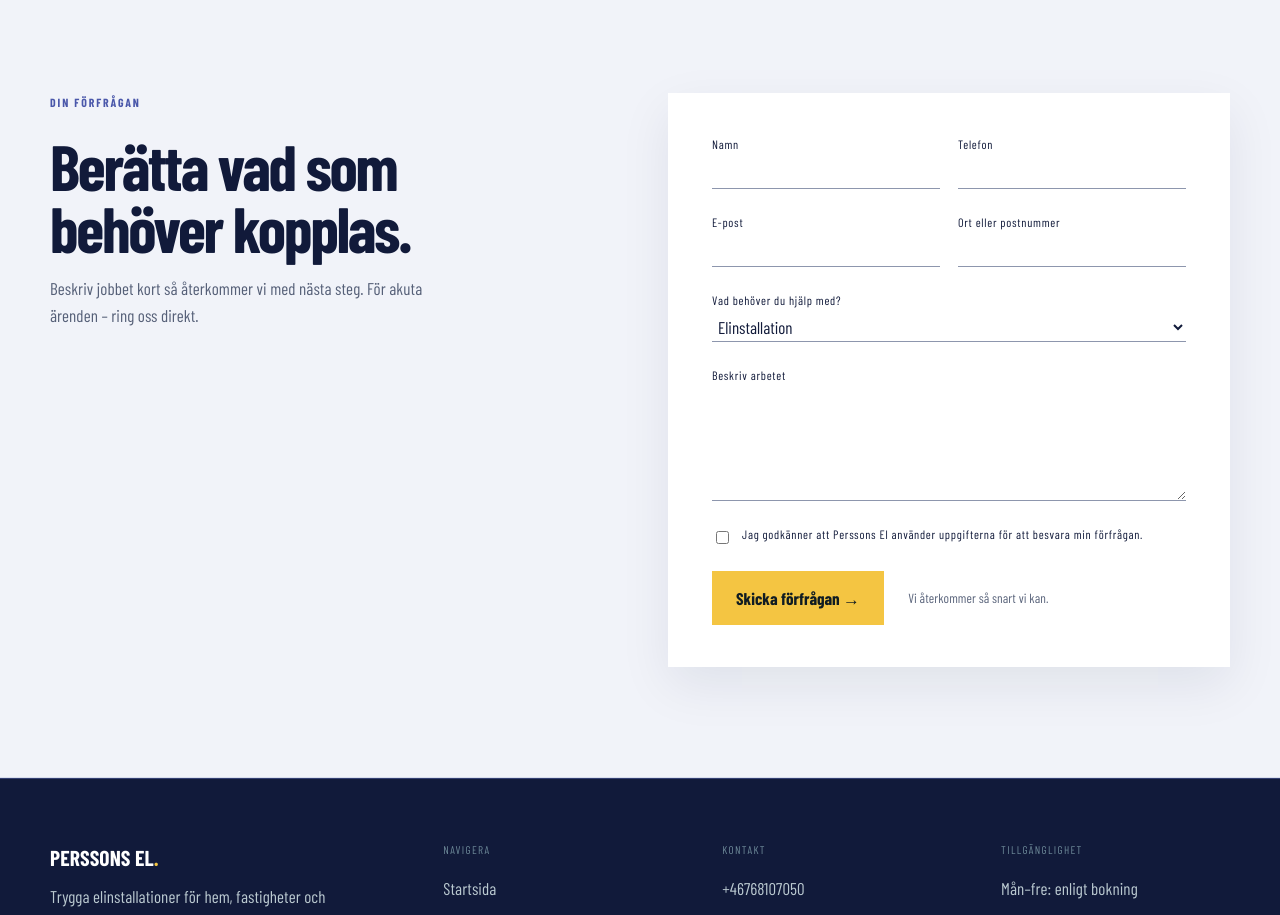
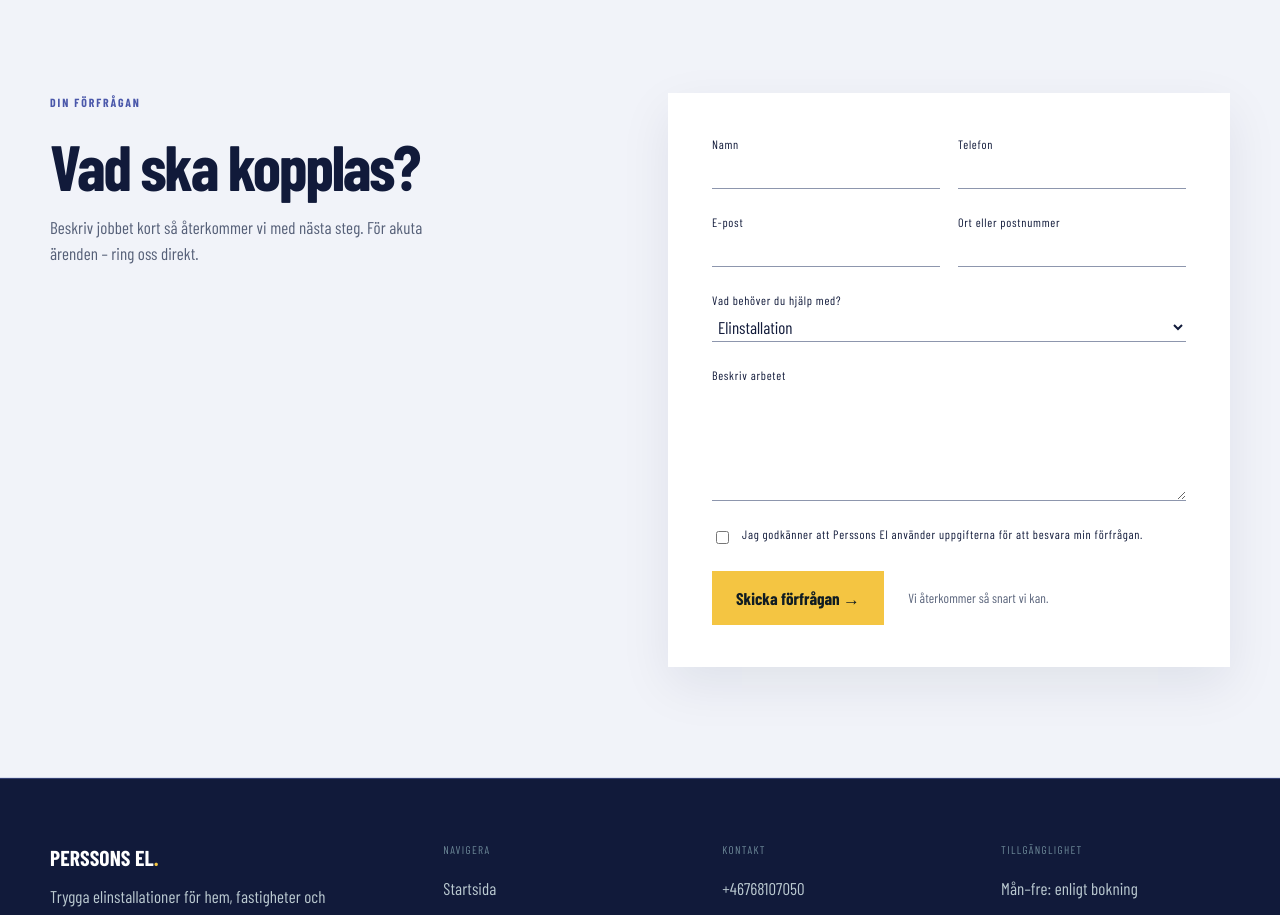
Before and after one commit to salmanizhar/persons-el, a Next.js app: page /om-oss in a window 1280 px wide. Shown: the part 1580-2495 px from the top of the page. Built offline with nearby package versions, Linux system fonts and the light colour scheme; no server answers; a web font is replaced by a local one.

Commit message:
Update hero reference colors and simplify quote section heading for clarity

```diff
--- a/src/app/globals.css
+++ b/src/app/globals.css
@@ -951,7 +951,7 @@ select:focus-visible {
   text-transform: uppercase;
 }
 .hero-reference h1 span {
-  color: var(--ink);
+  color: var(--blue-2);
 }
 .hero-reference .lead {
   max-width: 570px;
@@ -1813,7 +1813,7 @@ body {
   display: block;
 }
 .hero-reference h1 .hero-title-accent {
-  color: var(--blue-2);
+  color: var(--ink);
 }
 @media (min-width: 901px) {
   .hero-title-line {
--- a/src/components/quote-section.tsx
+++ b/src/components/quote-section.tsx
@@ -6,11 +6,7 @@ export function QuoteSection() {
       <div className="shell quote-grid">
         <div>
           <p className="eyebrow light">Din förfrågan</p>
-          <h2>
-            Berätta vad som
-            <br />
-            behöver kopplas.
-          </h2>
+          <h2>Vad ska kopplas?</h2>
           <p>
             Beskriv jobbet kort så återkommer vi med nästa steg. För akuta
             ärenden – ring oss direkt.
```
